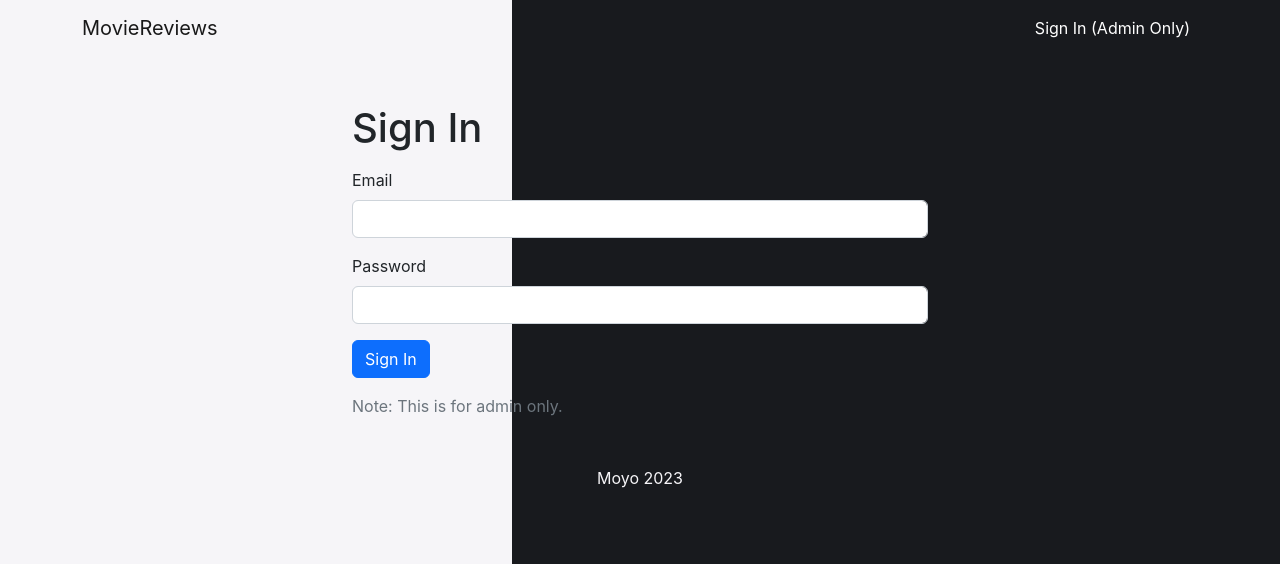
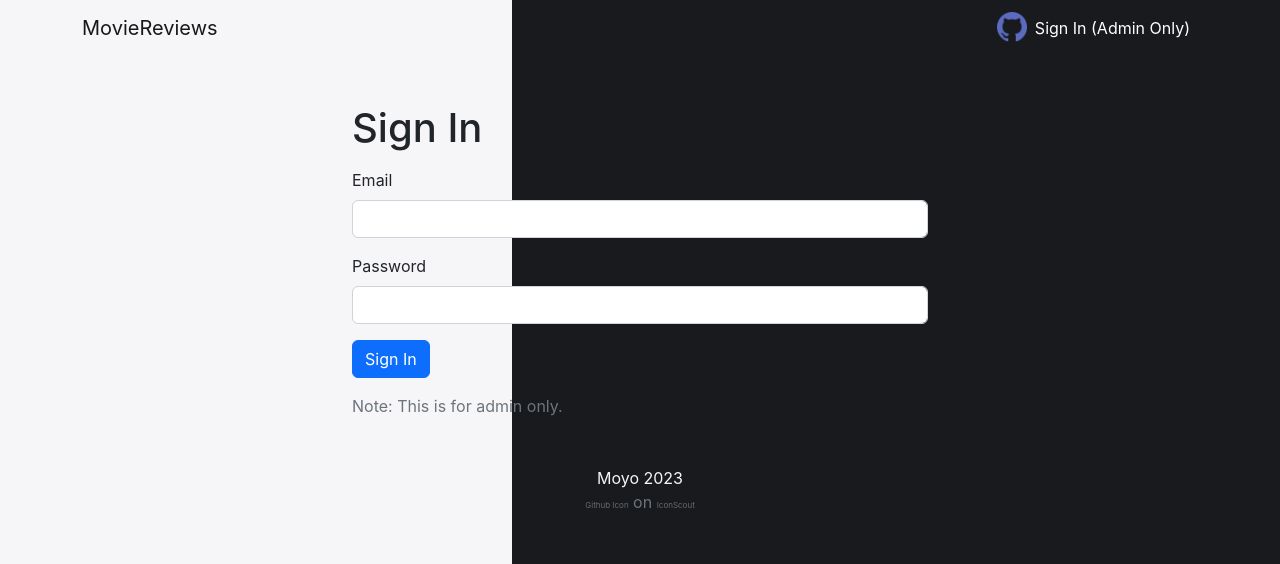
Before and after one commit to Moyosooreoluwa/Movie-Reviews, a React (Create React App) app in the folder movie-review-frontend/: page /signin in a window 1280 px wide. Shown: the top 564 px of the page. Built offline with nearby package versions, Linux system fonts and the light colour scheme.

Commit message:
23 - Add Github Icon

```diff
--- a/movie-review-frontend/src/App.js
+++ b/movie-review-frontend/src/App.js
@@ -13,6 +13,7 @@ import 'react-toastify/dist/ReactToastify.css';
 import SigninScreen from './screens/SigninScreen';
 import HomeScreen from './screens/HomeScreen';
 import { Store } from './store';
+import github from './images/github.png';
 
 function App() {
   const { state, dispatch: ctxDispatch } = useContext(Store);
@@ -39,6 +40,20 @@ function App() {
               </LinkContainer>
               <Navbar.Collapse id="basic-navbar-nav">
                 <Nav className="me-auto w-100 justify-content-end ">
+                  <a
+                    href="https://github.com/Moyosooreoluwa"
+                    target="_blank"
+                    rel="noreferrer"
+                  >
+                    {' '}
+                    <img
+                      alt="Github Link"
+                      src={github}
+                      width="30"
+                      height="30"
+                      className="d-inline-block mt-1"
+                    />
+                  </a>
                   {userInfo ? (
                     <Link
                       className="nav-link nav-text"
@@ -65,7 +80,16 @@ function App() {
         </main>
 
         <footer className="mt-5">
-          <div className="text-center">Moyo 2023</div>
+          <div className="text-center">
+            Moyo 2023
+            <p className="text-muted">
+              <a href="https://iconscout.com/icons/github" target="_blank">
+                Github Icon
+              </a>{' '}
+              on <a href="https://iconscout.com">IconScout</a>
+            </p>
+          </div>
+          <div></div>
         </footer>
       </div>
     </BrowserRouter>
--- a/movie-review-frontend/src/index.css
+++ b/movie-review-frontend/src/index.css
@@ -32,6 +32,12 @@ code {
 
 main {
   flex: 1;
+}
+
+p a {
+  text-decoration: none;
+  color: #696969;
+  font-size: 0.5rem;
 }
 
 .small-container {
--- a/movie-review-frontend/src/screens/HomeScreen.js
+++ b/movie-review-frontend/src/screens/HomeScreen.js
@@ -16,6 +16,7 @@ import LoadingSpinner from '../Components/LoadingSpinner';
 import MessageBox from '../Components/MessageBox';
 import { Store } from '../store';
 import { getError } from '../utils';
+import github from '../images/github.svg';
 
 const reducer = (state, action) => {
   switch (action.type) {
```
Also changed, not shown: movie-review-frontend/src/images/github.png (added), movie-review-frontend/src/images/github.svg (added).
